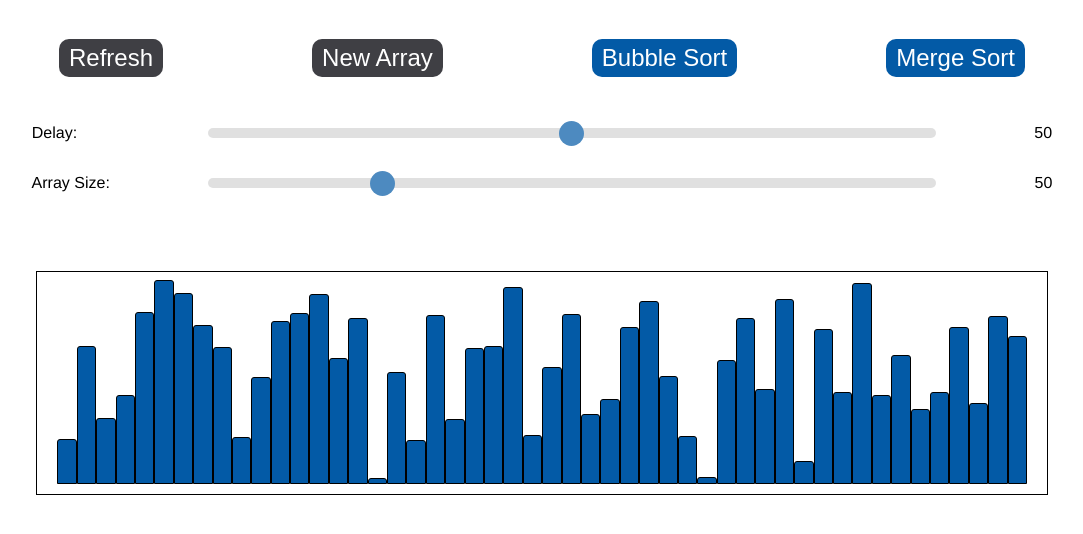
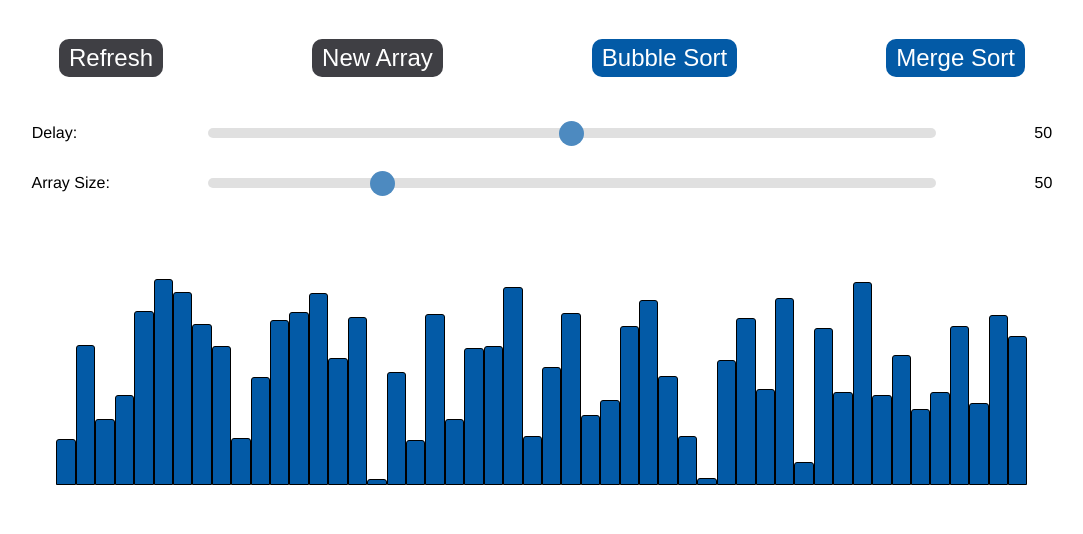
Before and after one commit to codeDogMcGee/JS-SortVisualizer-DOM, a plain HTML site: page index.html in a window 1280 px wide. Shown: the whole page, without its empty margins (98-1181 px from the left). Drawn offline with Linux system fonts and the light colour scheme.

Commit message:
removed border

```diff
--- a/styles.css
+++ b/styles.css
@@ -112,8 +112,6 @@ button {
 }
 
 #plot {
-    border: solid;
-    border-width: thin;
     width:100%;
     margin: 5% 10%;
     padding: 10px 20px;
```
